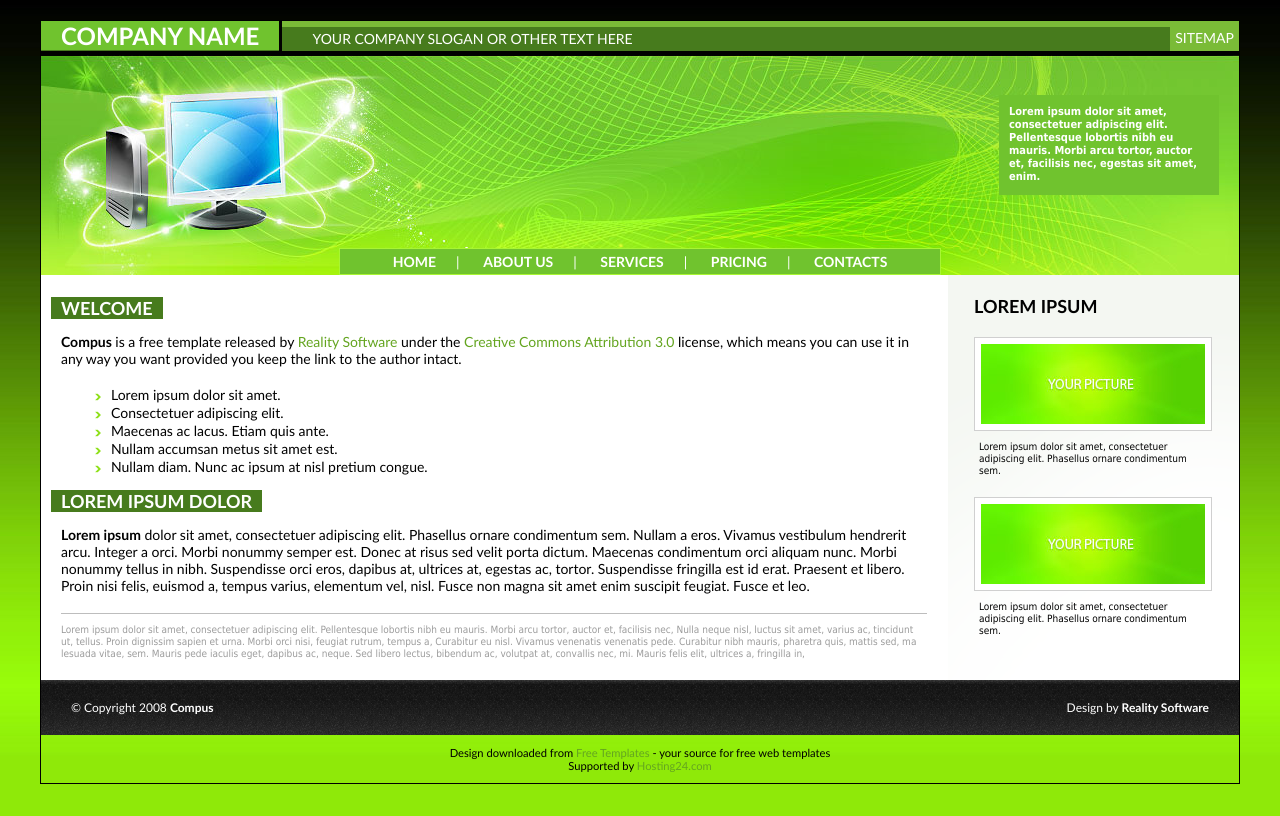
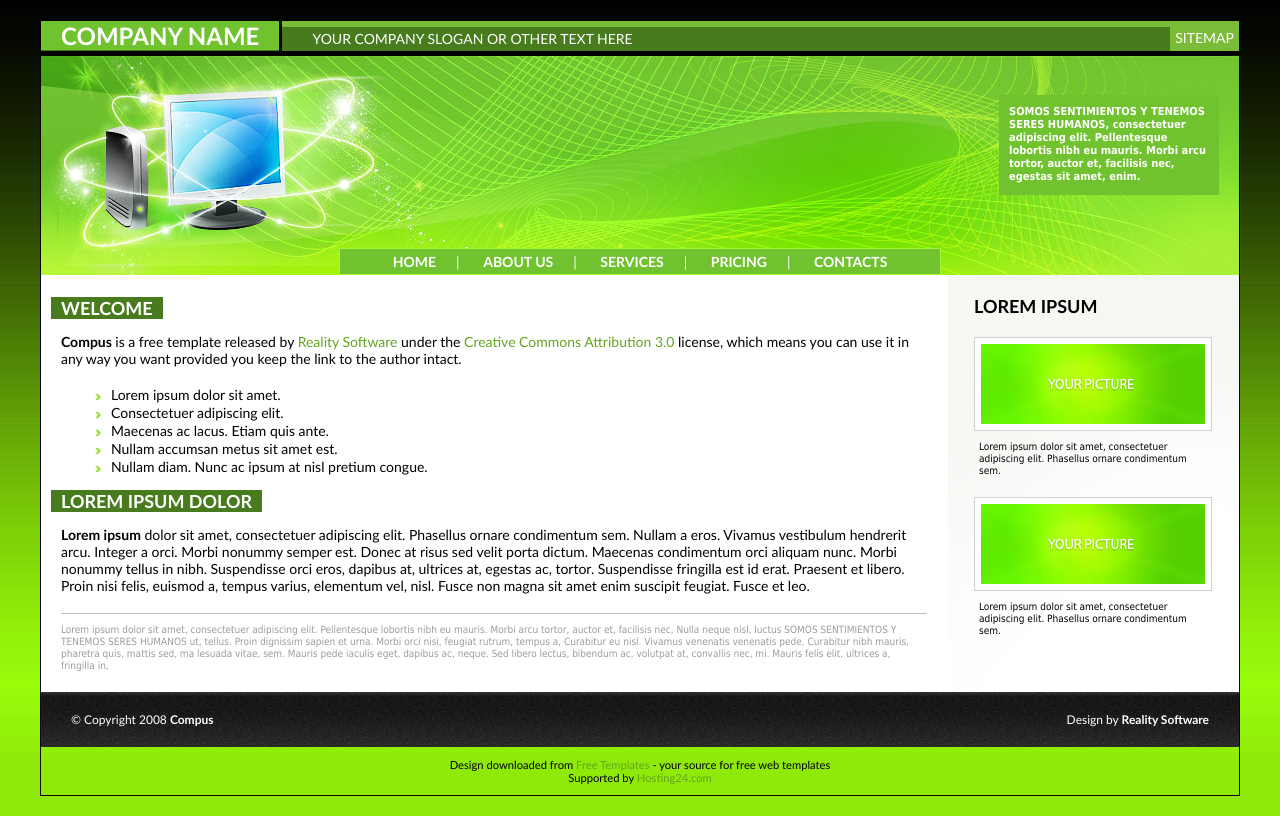
Before and after one commit to elkalax/imagen_python, a plain HTML site: page paginas/index.html in a window 1280 px wide. Drawn offline with Linux system fonts and the light colour scheme.

Commit message:
second commit

```diff
--- a/paginas/index.html
+++ b/paginas/index.html
@@ -18,7 +18,7 @@
 </div>
 </div>
 <div id="logo">
-<div id="logo_text"> Lorem ipsum dolor sit amet,
+<div id="logo_text"> SOMOS SENTIMIENTOS Y TENEMOS SERES HUMANOS,
 consectetuer adipiscing elit. Pellentesque lobortis nibh eu mauris.
 Morbi arcu tortor, auctor et, facilisis nec, egestas sit amet, enim. </div>
 <div id="menu"> <a href="#">Home</a>| <a href="#">About Us</a>| <a href="#">Services</a>|
@@ -61,7 +61,7 @@ sit amet enim suscipit feugiat. Fusce et leo.</p>
 <p class="additional">Lorem ipsum dolor sit amet,
 consectetuer adipiscing elit. Pellentesque lobortis nibh eu mauris.
 Morbi arcu tortor, auctor et, facilisis nec, Nulla neque nisl, luctus
-sit amet, varius ac, tincidunt ut, tellus. Proin dignissim sapien et
+SOMOS SENTIMIENTOS Y TENEMOS SERES HUMANOS ut, tellus. Proin dignissim sapien et
 urna. Morbi orci nisi, feugiat rutrum, tempus a, Curabitur eu nisl.
 Vivamus venenatis venenatis pede. Curabitur nibh mauris, pharetra quis,
 mattis sed, ma lesuada vitae, sem. Mauris pede iaculis eget, dapibus
```
